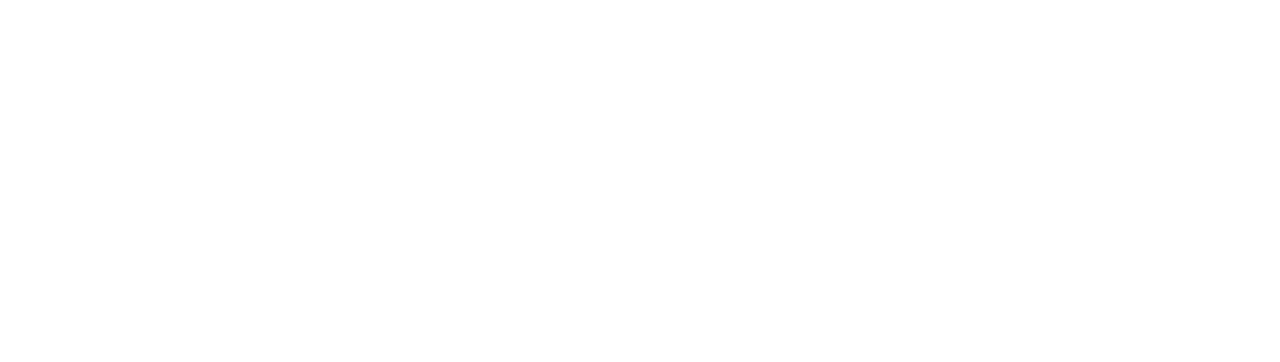
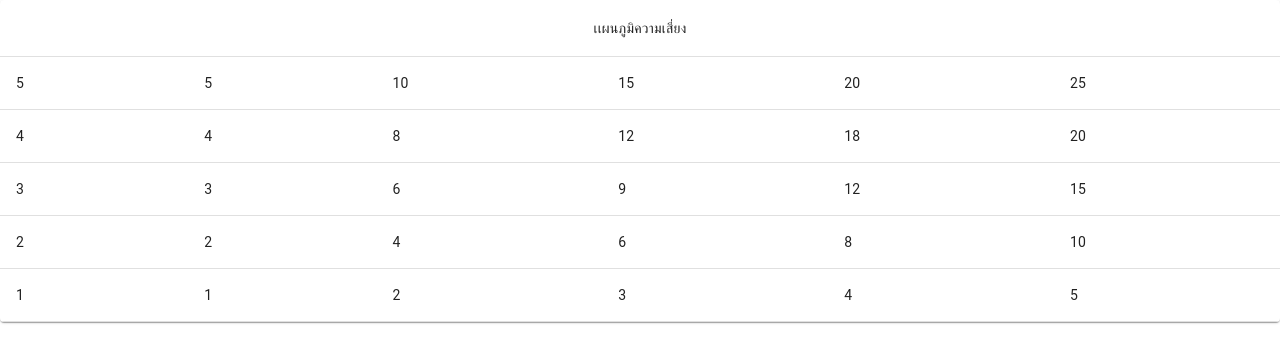
Before and after one commit to tongsak2543/cyberpredict, a React (Create React App) app: page /risktable in a window 1280 px wide. Before the commit this address had no page. Shown: the top 362 px of the page. Built offline with nearby package versions, Linux system fonts and the light colour scheme.

Commit message:
navbar api

```diff
--- a/src/App.js
+++ b/src/App.js
@@ -3,15 +3,16 @@
 import Y2024 from "./components/Year/2024";
 import Pie2024 from "./components/graph/pie2024";
 import Radar2024 from "./components/graph/radar2024";
-import Select from "./components/core/select";
+import SelectTopic from "./components/Navbar/select.js";
 import Index1 from "./page/index1";
-import Navbar1 from "./components/core/navbar1";
+import Navbar1 from "./components/Navbar/navbar1.js";
 import Day2024 from "./components/Day/day2024";
 import cyber from "./components/lh/cyber.ico"
 import CompareTime from "./components/Day/Ctime";
 import formatDateToYYYYMMDD from "./components/function/time"
 import formattedDate from './components/function/time.js';
-
+import RiskTable from './components/table/risktable';
+import MyMenu from "./components/Navbar/mymenu.js";
 
 // Use the formattedDate variable here
 console.log(formattedDate);
@@ -44,6 +45,8 @@
           <Route path="/Ctime" element={<CompareTime/>} />
           <Route path="/ftime" element={<getCurrentDate/>} />
           <Route path="/cstime" element={<formatDateToYYYYMMDD/>} />
+          <Route path="/risktable" element={<RiskTable/>} />
+          <Route path="/mymenu" element={<MyMenu/>} />
 
         </Routes>
     </Router>
--- a/src/components/Day/day2024.js
+++ b/src/components/Day/day2024.js
@@ -1,9 +1,74 @@
-import React from 'react'
+import React from 'react';
+import { styled } from '@mui/material/styles';
+import Box from '@mui/material/Box';
+import Paper from '@mui/material/Paper';
+import Grid from '@mui/material/Grid';
+import risk from '../lh/risk.jpg';
+import des from '../lh/des.jpg';
+import TM from '../core/time';
+import Chart1 from '../graph/chart2024';
+import Pie2024 from '../graph/pie2024';
+import Radar2024 from '../graph/radar2024';
+import { Radar } from 'recharts';
+import { CenterFocusStrong } from '@mui/icons-material';
+import Selectt from '../Navbar/select';
+import Navi from '../core/naviga';
+
+const Item = styled(Paper)(({ theme }) => ({
+  backgroundColor: theme.palette.mode === 'dark' ? '#1A2027' : '#fff',
+  ...theme.typography.body2,
+  padding: theme.spacing(1),
+  textAlign: 'center',
+  color: theme.palette.text.secondary,
+}));
 
 function Day2024() {
   return (
-    <div>hi my day</div>
-  )
+    <Box sx={{ flexGrow: 1 }}>
+      <Grid container spacing={2}>
+        <Grid item xs={12} sm={6} md={4}>
+          <Item>
+            {/* <img src={risk} alt="Risk" style={{ width: '100%', height: 'auto' }} /> */}
+          </Item>
+        </Grid>
+        <Grid item xs={12} sm={6} md={4}>
+          <Item>
+            <Chart1 />
+          </Item>
+        </Grid>
+        <Grid item xs={12} sm={6} md={4}>
+          <Item>
+            <Pie2024 />
+          </Item>
+        </Grid>
+        <Grid item xs={12} sm={6} md={4}>
+          <Item>
+            <img src={des} alt="Description" style={{ width: '100%', height: 'auto' }} />
+          </Item>
+        </Grid>
+        <Grid item xs={12} sm={6} md={4}>
+          <Grid container spacing={2}>
+            <Grid item xs={12}>
+              <Item>ผลการทำนายสถิติรายปี</Item>
+              <Item>
+                <TM />
+              </Item>
+            </Grid>
+            <Grid item xs={12}>
+              <Item>
+                <Radar2024 />
+              </Item>
+            </Grid>
+          </Grid>
+        </Grid>
+        <Grid item xs={12} sm={6} md={4}>
+          <Item>
+            <Navi/>
+          </Item>
+        </Grid>
+      </Grid>
+    </Box>
+  );
 }
 
-export default Day2024
+export default Day2024;
--- /dev/null
+++ b/src/components/Navbar/mymenu.js
@@ -0,0 +1,29 @@
+import React, { useState } from 'react';
+import { Select, MenuItem } from '@mui/material';
+
+const pages = ["2021", "2022", "2023", "2024", "2025",];
+
+const MyMenu = () => {
+  const [selectedYear, setSelectedYear] = useState(""); // State เก็บค่าที่เลือก
+
+  return (
+    <>
+      <Select
+        value={selectedYear}
+        onChange={(event) => setSelectedYear(event.target.value)}  // ใช้ฟังก์ชันใน onChange
+        displayEmpty
+      >
+        {pages.map((page) => (
+          <MenuItem key={page} value={page}>
+            {page}
+          </MenuItem>
+        ))}
+      </Select>
+
+      {/* แสดงค่าที่ถูกเลือก */}
+      <div>{selectedYear}</div>
+    </>
+  );
+};
+
+export default MyMenu;
--- a/src/components/Year/2021.js
+++ b/src/components/Year/2021.js
@@ -11,7 +11,7 @@
 import Radar2024 from '../graph/radar2024';
 import { Radar } from 'recharts';
 import { CenterFocusStrong } from '@mui/icons-material';
-import Selectt from '../core/select';
+import Selectt from '../Navbar/select';
 
 
 const Item = styled(Paper)(({ theme }) => ({
--- a/src/components/Year/2022.js
+++ b/src/components/Year/2022.js
@@ -11,7 +11,7 @@
 import Radar2024 from '../graph/radar2024';
 import { Radar } from 'recharts';
 import { CenterFocusStrong } from '@mui/icons-material';
-import Selectt from '../core/select';
+import Selectt from '../Navbar/select';
 
 
 const Item = styled(Paper)(({ theme }) => ({
--- a/src/components/Year/2023.js
+++ b/src/components/Year/2023.js
@@ -11,7 +11,7 @@
 import Radar2024 from '../graph/radar2024';
 import { Radar } from 'recharts';
 import { CenterFocusStrong } from '@mui/icons-material';
-import Selectt from '../core/select';
+import Selectt from '../Navbar/select';
 
 
 const Item = styled(Paper)(({ theme }) => ({
--- a/src/components/Year/2024.js
+++ b/src/components/Year/2024.js
@@ -11,7 +11,7 @@
 import Radar2024 from '../graph/radar2024';
 import { Radar } from 'recharts';
 import { CenterFocusStrong } from '@mui/icons-material';
-import Selectt from '../core/select';
+import Selectt from '../Navbar/select';
 import Navi from '../core/naviga';
 
 const Item = styled(Paper)(({ theme }) => ({
--- a/src/components/Year/2025.js
+++ b/src/components/Year/2025.js
@@ -11,7 +11,7 @@
 import Radar2024 from '../graph/radar2024';
 import { Radar } from 'recharts';
 import { CenterFocusStrong } from '@mui/icons-material';
-import Selectt from '../core/select';
+import Selectt from '../Navbar/select';
 
 
 const Item = styled(Paper)(({ theme }) => ({
--- /dev/null
+++ b/src/components/table/risktable.js
@@ -0,0 +1,40 @@
+import React from 'react';
+import { Table, TableBody, TableCell, TableContainer, TableHead, TableRow, Paper } from '@mui/material';
+
+const data = [
+    { col1: '5', col2: '5', col3: '10', col4: '15', col5: '20', col6: '25' },
+    { col1: '4', col2: '4', col3: '8', col4: '12', col5: '18', col6: '20' },
+    { col1: '3', col2: '3', col3: '6', col4: '9', col5: '12', col6: '15' },
+    { col1: '2', col2: '2', col3: '4', col4: '6', col5: '8', col6: '10' },
+    { col1: '1', col2: '1', col3: '2', col4: '3', col5: '4', col6: '5' }
+
+    // เพิ่มข้อมูลเพิ่มเติมได้ที่นี่
+];
+
+function RiskTable() {
+    return (
+        <TableContainer component={Paper}>
+            <Table>
+                <TableHead>
+                    <TableRow>
+                        <TableCell align="center" colSpan={6}>เเผนภูมิความเสี่ยง</TableCell>
+                    </TableRow>
+                </TableHead>
+                <TableBody>
+                    {data.map((row, rowIndex) => (
+                        <TableRow key={rowIndex}>
+                            <TableCell>{row.col1}</TableCell>
+                            <TableCell>{row.col2}</TableCell>
+                            <TableCell>{row.col3}</TableCell>
+                            <TableCell>{row.col4}</TableCell>
+                            <TableCell>{row.col5}</TableCell>
+                            <TableCell>{row.col6}</TableCell>
+                        </TableRow>
+                    ))}
+                </TableBody>
+            </Table>
+        </TableContainer>
+    );
+}
+
+export default RiskTable;
--- a/src/page/index1.js
+++ b/src/page/index1.js
@@ -1,11 +1,13 @@
 // Index1.js
 import React, { useState } from 'react';
-import Navbar1 from '../components/core/navbar1';
+// import Navbar1 from '../components/core/navbar1';
 import Y2025 from '../components/Year/2025';
 import Y2024 from '../components/Year/2024';
 import Y2023 from '../components/Year/2023';
 import Y2022 from '../components/Year/2022';
 import Y2021 from '../components/Year/2021';
+import Navbar1 from '../components/Navbar/navbar1';
+import SelectTopic from '../components/Navbar/select';
 
 function Index1() {
   const [selectedContent, setSelectedContent] = useState(null);
@@ -29,6 +31,8 @@
     }
   };
 
+
+
   return (
     <div>
       <Navbar1 onSelectTopic={setSelectedContent} />
```
Also changed, not shown: src/components/Navbar/navbar1.js (line endings or trailing spaces), src/components/Navbar/select.js (line endings or trailing spaces).
